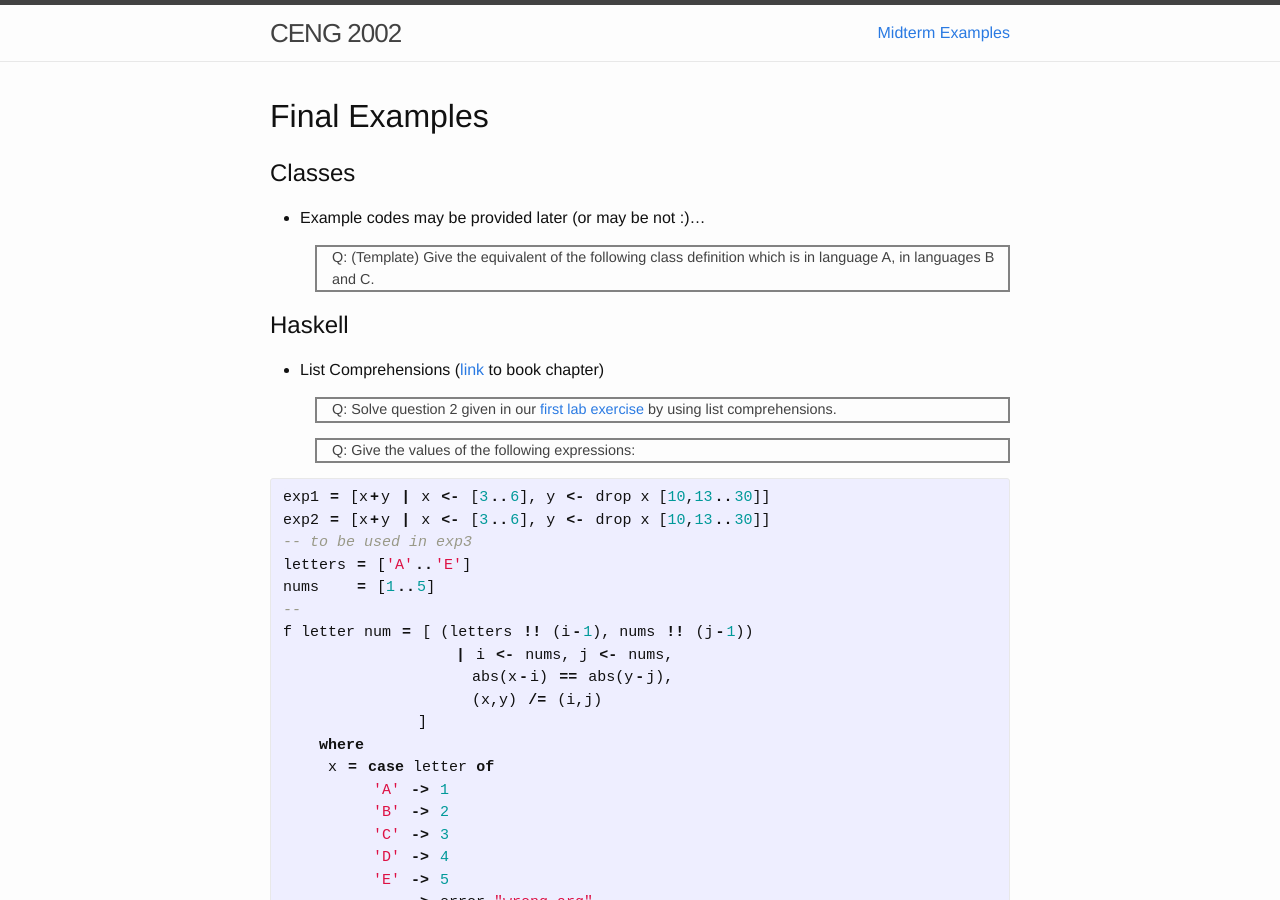
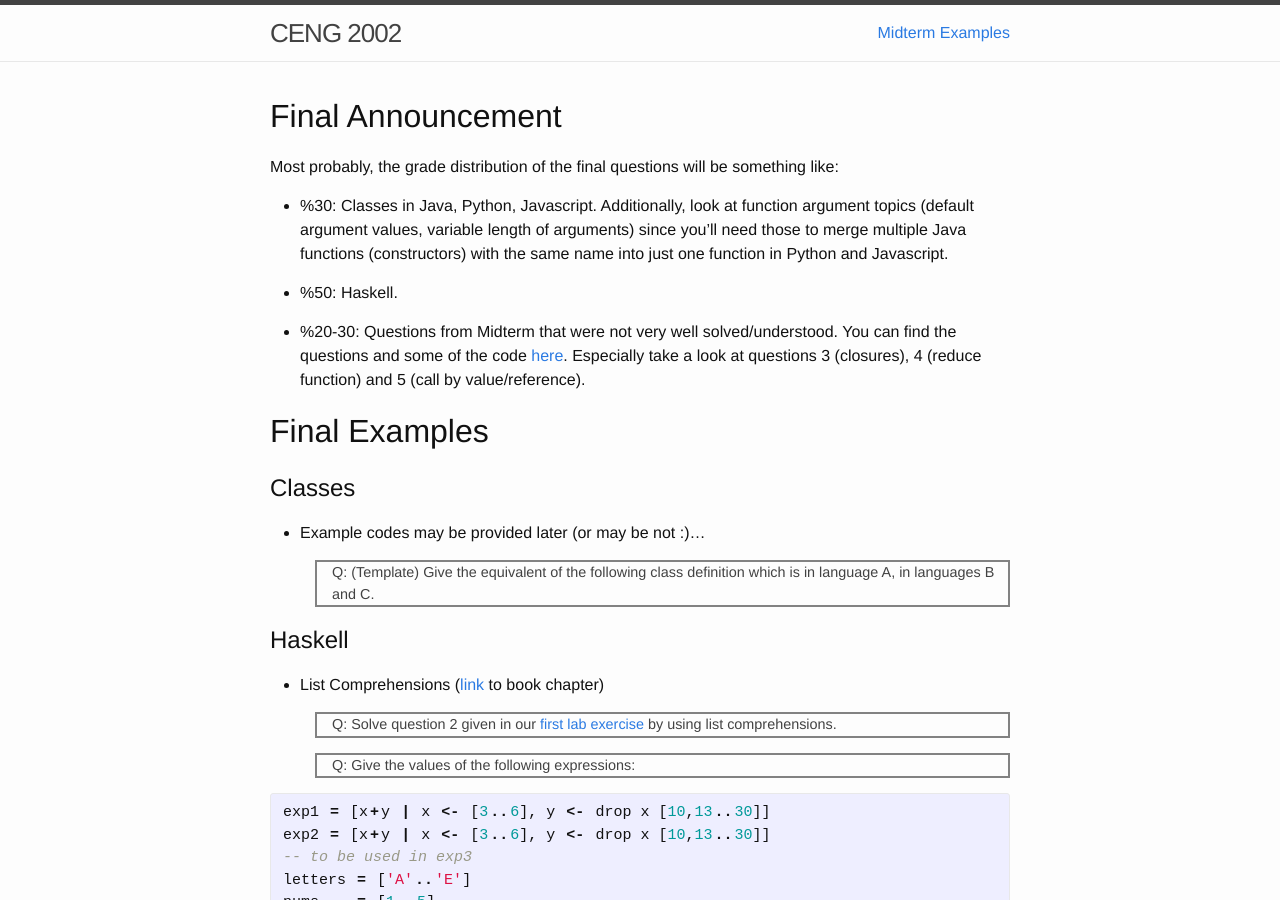
Before and after one commit to pembeci/ceng2002, a Jekyll site: the page built from index.md, in a window 1280 px wide and 900 px high. Built offline with Jekyll 4.4.1, drawn with Linux system fonts in a browser that asks for light colours.

Commit message:
Final announcemnet

```diff
--- a/index.md
+++ b/index.md
@@ -1,6 +1,16 @@
 ---
 layout: default
 ---
+# Final Announcement
+Most probably, the grade distribution of the final questions will be something like:
+
+  * %30: Classes in Java, Python, Javascript. Additionally, look at function argument topics (default argument values, variable length of arguments) since you'll need those to merge multiple Java functions (constructors) with the same name into just one function  in Python and Javascript.
+
+  * %50: Haskell.
+
+  * %20-30: Questions from Midterm that were not very well solved/understood. You can find the questions and some of the code [here](ceng2002mid.zip). Especially take a look at questions 3 (closures), 4 (reduce function) and 5 (call by value/reference).
+
+
 # Final Examples
 
 ## Classes
```
Also changed, not shown: 1 other file.
